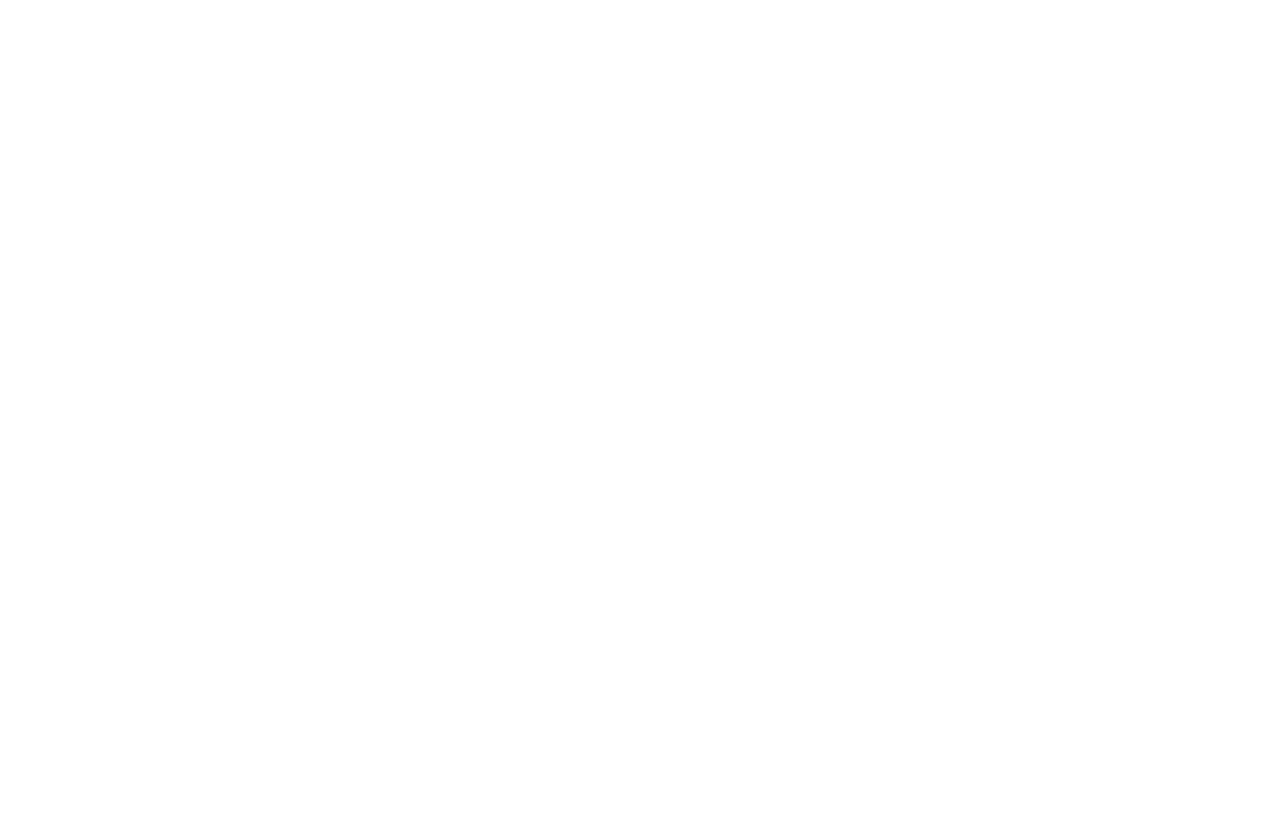
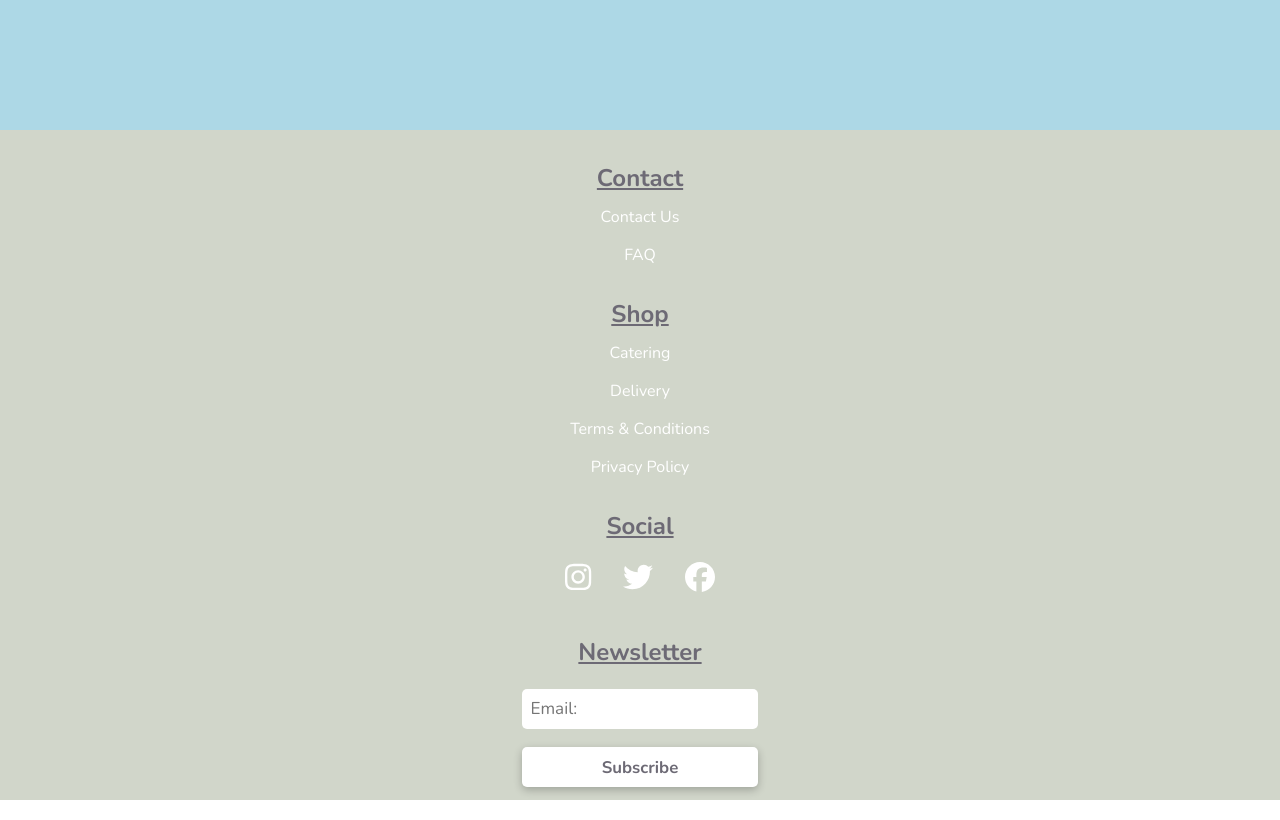
Before and after one commit to robyhho/bbakery, a React (Create React App) app in the folder bbakery/: page / in a window 1280 px wide. Shown: the part 620-1440 px from the top of the page. Before the commit the page ends 800 px from the top, so only its background shows below. Built offline with nearby package versions, Linux system fonts and the light colour scheme.

Commit message:
Continued work on Footer, and home page

```diff
--- a/bbakery/package.json
+++ b/bbakery/package.json
@@ -4,6 +4,7 @@
   "private": true,
   "dependencies": {
     "@fortawesome/fontawesome-svg-core": "^6.1.1",
+    "@fortawesome/free-brands-svg-icons": "^6.1.1",
     "@fortawesome/free-regular-svg-icons": "^6.1.1",
     "@fortawesome/free-solid-svg-icons": "^6.1.1",
     "@fortawesome/react-fontawesome": "^0.1.18",
--- a/bbakery/src/components/footer/Footer.jsx
+++ b/bbakery/src/components/footer/Footer.jsx
@@ -1,16 +1,22 @@
 import "./footer.css";
+import { FontAwesomeIcon } from "@fortawesome/react-fontawesome";
+import {
+  faInstagram,
+  faFacebook,
+  faTwitter,
+} from "@fortawesome/free-brands-svg-icons";
 
 const Footer = () => {
   return (
     <footer>
-      <section className="Contact">
+      <section className="contact">
         <h2>Contact</h2>
         <ul>
           <li>Contact Us</li>
           <li>FAQ</li>
         </ul>
       </section>
-      <section className="Shop">
+      <section className="shop">
         <h2>Shop</h2>
         <ul>
           <li>Catering</li>
@@ -19,17 +25,34 @@
           <li>Privacy Policy</li>
         </ul>
       </section>
-      <section className="Social">
+      <section className="social">
         <h2>Social</h2>
-        <ul>
-          <li>Instagram</li>
-          <li>Twitter</li>
-          <li>Facebook</li>
-        </ul>
+        <div className="icon-container">
+          <ul>
+            <li>
+              <FontAwesomeIcon
+                icon={faInstagram}
+                className="brand-icon"
+              ></FontAwesomeIcon>
+            </li>
+            <li className="twitter">
+              <FontAwesomeIcon
+                icon={faTwitter}
+                className="brand-icon"
+              ></FontAwesomeIcon>
+            </li>
+            <li className="facebook">
+              <FontAwesomeIcon
+                icon={faFacebook}
+                className="brand-icon"
+              ></FontAwesomeIcon>
+            </li>
+          </ul>
+        </div>
       </section>
-      <section className="Newsletter">
+      <section className="newsletter">
         <h2>Newsletter</h2>
-        <input type="text" />
+        <input type="text" placeholder="Email:" />
         <button>Subscribe</button>
       </section>
     </footer>
--- a/bbakery/src/components/footer/footer.css
+++ b/bbakery/src/components/footer/footer.css
@@ -0,0 +1,90 @@
+/* Footer CSS Styles */
+footer {
+  display: flex;
+  flex-direction: column;
+  align-items: center;
+  text-align: center;
+  background-color: #d1d6ca;
+  height: calc(90vh - 50px);
+}
+
+/* Heading styles */
+footer > section > h2 {
+  color: #6d6a75;
+  text-decoration: underline;
+  padding-bottom: 0.5em;
+}
+
+/* ul styles */
+footer > section > ul {
+  color: white;
+}
+
+ul > li {
+  list-style-type: none;
+  padding-bottom: 1em;
+}
+
+footer section ul li:hover {
+  text-decoration: underline;
+  transform: scale(1.1);
+  transition: transform 300ms linear;
+}
+
+.contact,
+.shop,
+.social,
+.newsletter {
+  display: flex;
+  flex-direction: column;
+  padding-bottom: 1em;
+}
+
+.contact {
+  padding-top: 2em;
+}
+
+.icon-container ul {
+  display: flex;
+  flex-direction: row;
+  justify-content: space-between;
+  align-items: center;
+}
+
+.brand-icon {
+  color: white;
+  height: 30px;
+  padding: 0.5em 1em;
+}
+
+.newsletter input {
+  font-size: 1.07em;
+  border-radius: 5px;
+  border: none;
+  margin: 0.5em 1em 0.1em 1em;
+  padding: 0.5em;
+}
+
+.newsletter input:focus {
+  outline: none !important;
+  border-color: #e5989b;
+  box-shadow: 0 0 10px #e5989b;
+}
+
+.newsletter button {
+  font-weight: bolder;
+  font-size: 1.05em;
+  color: #6d6a75;
+  border: none;
+  background-color: #ffffff;
+  padding: 0.5em;
+  margin: 1em;
+  border-radius: 5px;
+  box-shadow: rgba(0, 0, 0, 0.24) 0px 3px 8px;
+}
+
+.newsletter button:hover {
+  transform: scale(1.05);
+  transition: transform 250ms linear;
+  box-shadow: 0 0 10px #e5989b;
+}
--- a/bbakery/src/components/navbar/navbar.css
+++ b/bbakery/src/components/navbar/navbar.css
@@ -3,6 +3,9 @@
   background-color: #d1d6ca;
   display: flex;
   justify-content: center;
+  position: fixed;
+  top: 0;
+  width: 100%;
 }
 
 .navContainer {
--- a/bbakery/src/pages/home/Home.jsx
+++ b/bbakery/src/pages/home/Home.jsx
@@ -8,7 +8,7 @@
   return (
     <>
       <Navbar></Navbar>
-      {/* <div className="top-container">
+      <div className="top-container">
         <h1>Welcome to Betty's Bakery</h1>
         <section className="btnSection">
           <button className="btn">Shop Now</button>
@@ -17,7 +17,7 @@
             className="downarrow"
           ></FontAwesomeIcon>
         </section>
-      </div> */}
+      </div>
       <Footer></Footer>
     </>
   );
--- a/bbakery/src/pages/home/home.css
+++ b/bbakery/src/pages/home/home.css
@@ -27,6 +27,7 @@
   background-color: #d1d6ca;
   border: none;
   color: #3f3f3f;
+  border-radius: 5px;
 }
 
 .downarrow {
```
Also changed, not shown: 1 other file (tests, documents, lock files or other folders).
